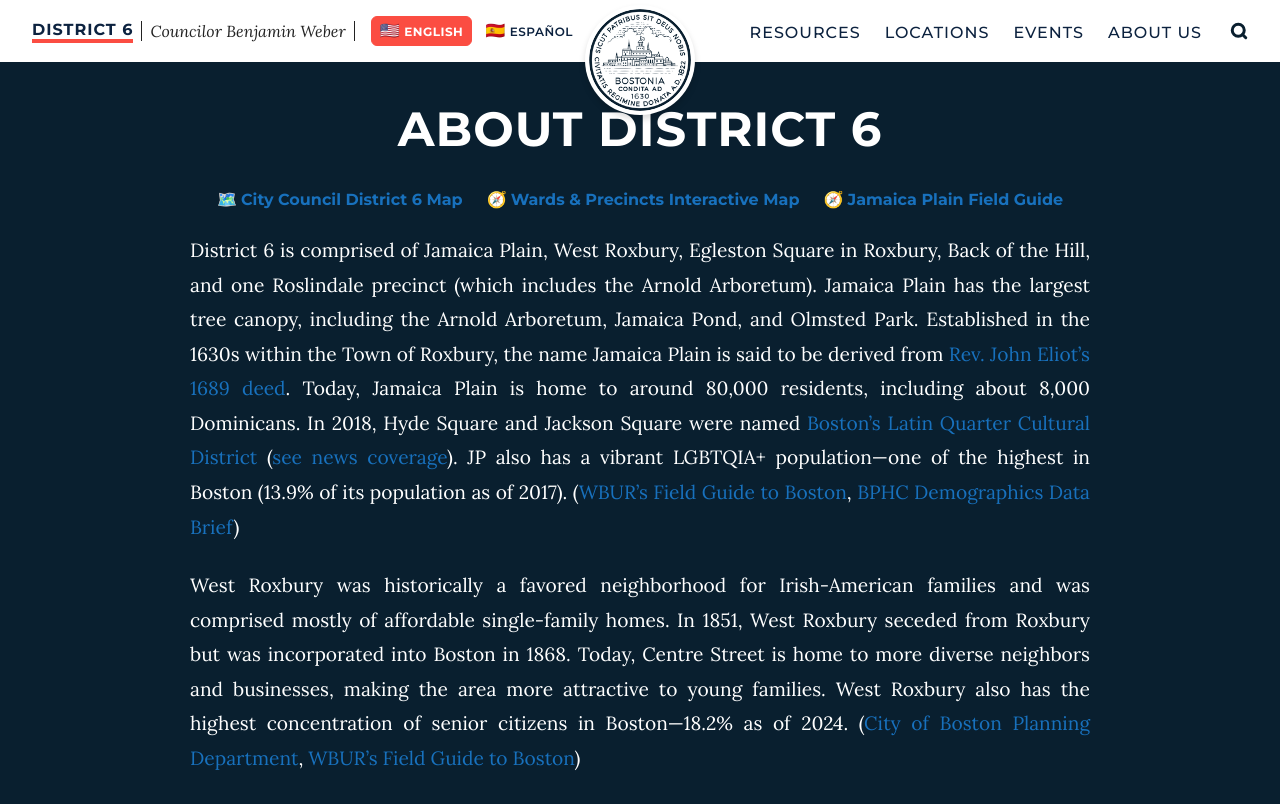
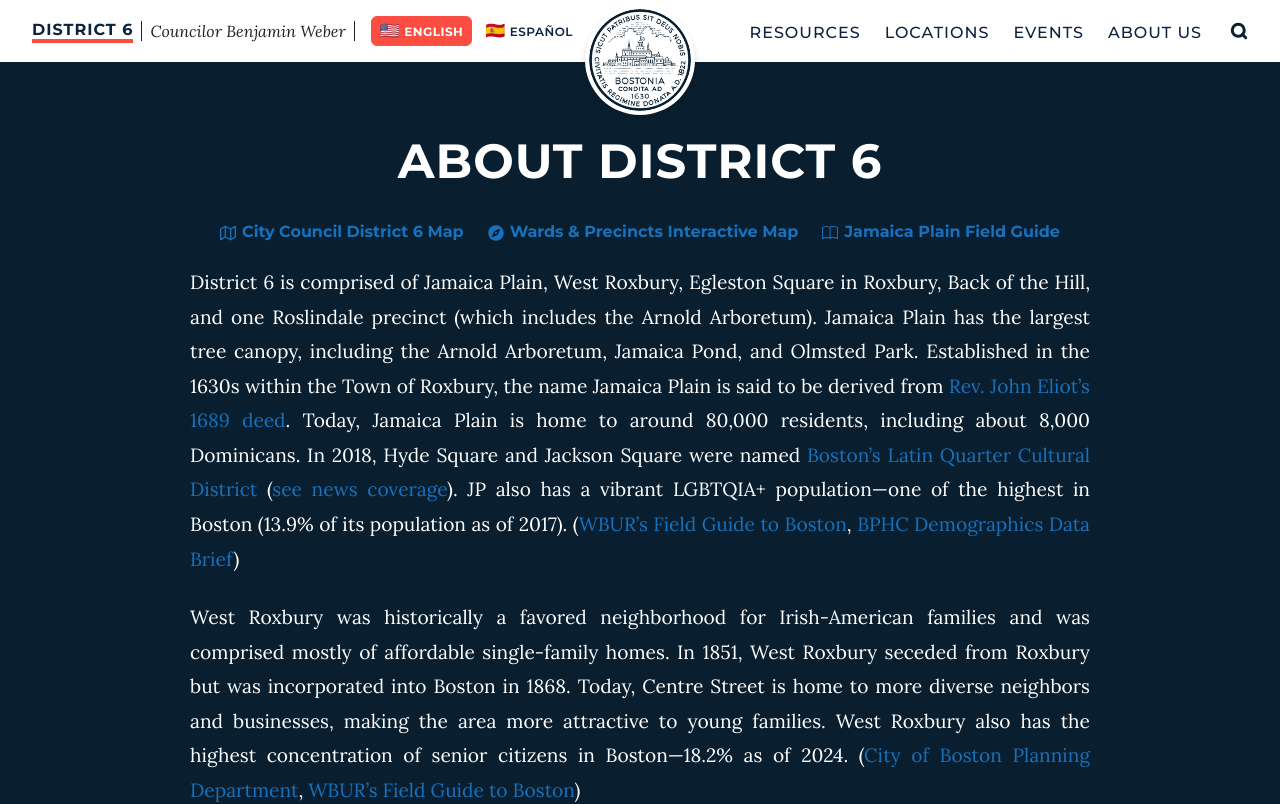
Before and after one commit to BU-Spark/pitne-district-6-app, a Next.js app in the folder next/: page /about in a window 1280 px wide. Shown: the top 804 px of the page. Built offline with nearby package versions, Linux system fonts and the light colour scheme; no server answers.

Commit message:
finished about

```diff
--- a/next/app/about/AboutPage.module.css
+++ b/next/app/about/AboutPage.module.css
@@ -2,6 +2,7 @@
 
 .container {
   min-height: 100vh;
+  padding-top: 2rem;
   background: var(--color-white);
 }
 
--- a/next/app/about/page.tsx
+++ b/next/app/about/page.tsx
@@ -1,5 +1,8 @@
 'use client';
 
+import { FiMap } from 'react-icons/fi';
+import { FaCompass } from 'react-icons/fa';
+import { BsBook } from 'react-icons/bs';
 import React, { useEffect, useState } from 'react';
 import Image from 'next/image';
 import Navbar from '../components/Navbar/Navbar';
@@ -54,21 +57,24 @@
           <div className={styles.aboutContent}>
             <h1 className={styles.mainTitle}>About District 6</h1>
             {/* Link cards */}
+
             <div className={styles.linkButtons}>
               <a
                 href="https://www.bostonplans.org/getattachment/ebd89ac2-3046-4ebd-879b-0cf2b67c8ee8/"
                 target="_blank"
                 rel="noopener noreferrer"
               >
-                🗺️ <strong>City Council District 6 Map</strong>
-                <br />
+                <FiMap style={{ marginRight: '6px', verticalAlign: 'middle' }} />
+                <strong>City Council District 6 Map</strong>
               </a>
+
               <a
                 href="https://boston.maps.arcgis.com/apps/webappviewer/index.html?id=72a95777f7e842eaae3671c0d67acce0&find=129668"
                 target="_blank"
                 rel="noopener noreferrer"
               >
-                🧭 <strong>Wards & Precincts Interactive Map</strong>
+                <FaCompass style={{ marginRight: '6px', verticalAlign: 'middle' }} />
+                <strong>Wards & Precincts Interactive Map</strong>
               </a>
 
               <a
@@ -76,7 +82,8 @@
                 target="_blank"
                 rel="noopener noreferrer"
               >
-                🧭 <strong>Jamaica Plain Field Guide</strong>
+                <BsBook style={{ marginRight: '6px', verticalAlign: 'middle' }} />
+                <strong>Jamaica Plain Field Guide</strong>
               </a>
             </div>
 
@@ -201,7 +208,12 @@
                     <h3 className={styles.memberName}>{member.Name}</h3>
                     <p className={styles.memberRole}>{member.Role}</p>
                     {member.Position && <p className={styles.memberPosition}>{member.Position}</p>}
-                    {member.Description && <p className={styles.memberDescription}>{member.Description}</p>}
+                    {member.Description && (
+                      <div
+                        className={styles.memberDescription}
+                        dangerouslySetInnerHTML={{ __html: member.Description }}
+                      />
+                    )}
                   </div>
                 </div>
               ))}
```
Also changed, not shown: 2 other files (tests, documents, lock files or other folders).
